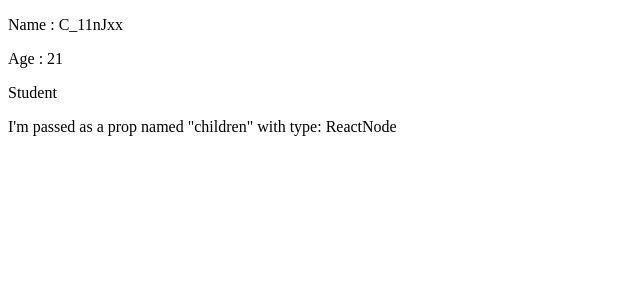
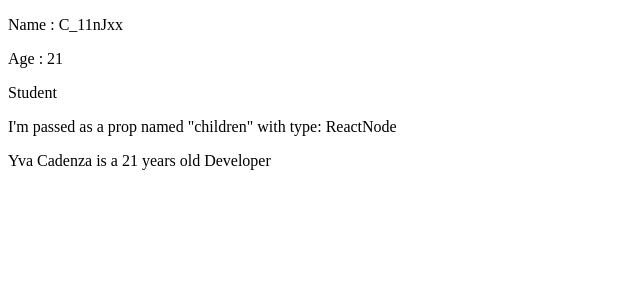
Before and after one commit to C11NJXX/react-monster, a React (Vite) app in the folder react-ts-demo/: page / in a window 1280 px wide. Shown: the top 300 px of the page, without its empty margins (0-640 px from the left). Built offline with nearby package versions, Linux system fonts and the light colour scheme.

Commit message:
use FC<Interface>

```diff
--- a/react-ts-demo/src/App.tsx
+++ b/react-ts-demo/src/App.tsx
@@ -1,4 +1,5 @@
 import Child from "./Components/Child";
+import Person from "./Components/Person";
 import User from "./Components/User";
 
 const App = () => {
@@ -8,6 +9,7 @@ const App = () => {
       <Child>
         <p>I'm passed as a prop named "children" with type: ReactNode</p>
       </Child>
+      <Person name="Yva Cadenza" age={21} job="Developer" />
     </div>
   );
 };
--- /dev/null
+++ b/react-ts-demo/src/Components/Person.tsx
@@ -0,0 +1,19 @@
+import { FC } from "react";
+
+interface PersonShape {
+  name: string;
+  age: number;
+  job: string;
+}
+
+const Person: FC<PersonShape> = ({ name, age, job }) => {
+  return (
+    <div>
+      <p>
+        {name} is a {age} years old {job}
+      </p>
+    </div>
+  );
+};
+
+export default Person;
```
